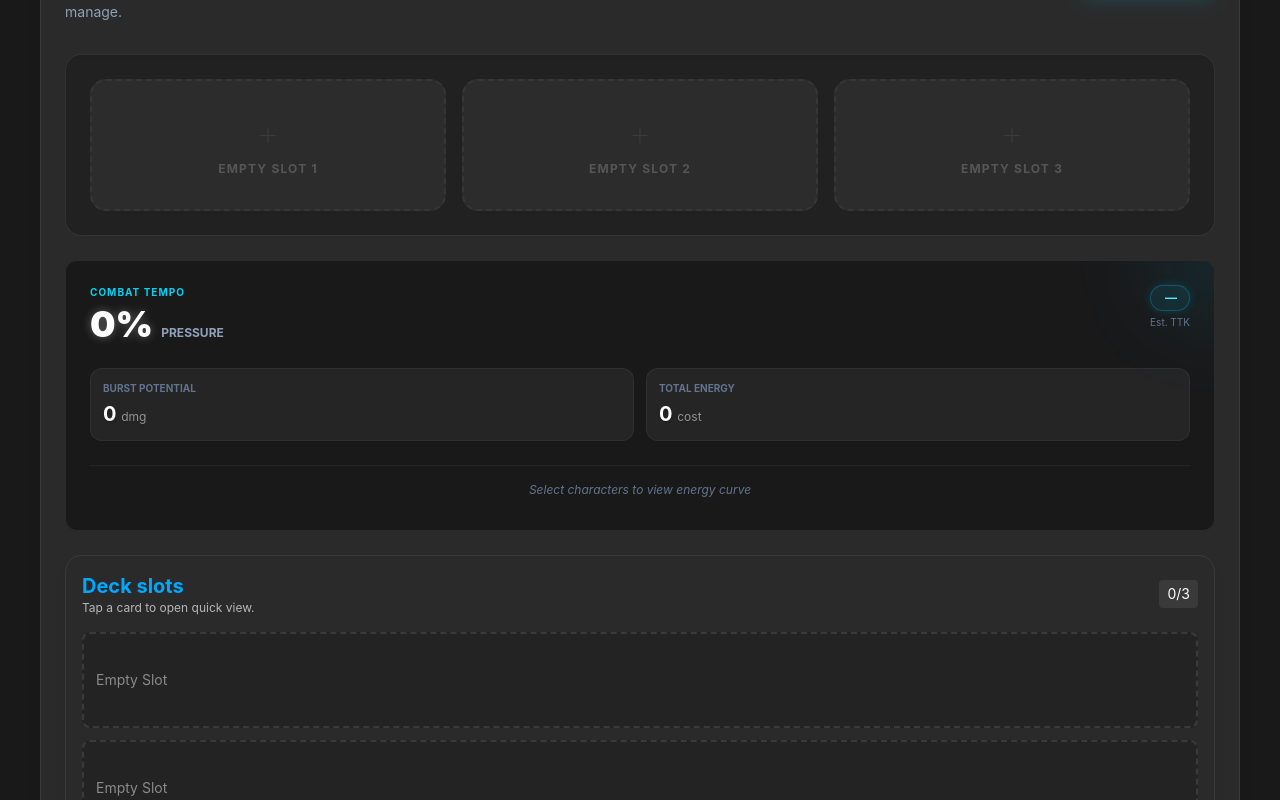
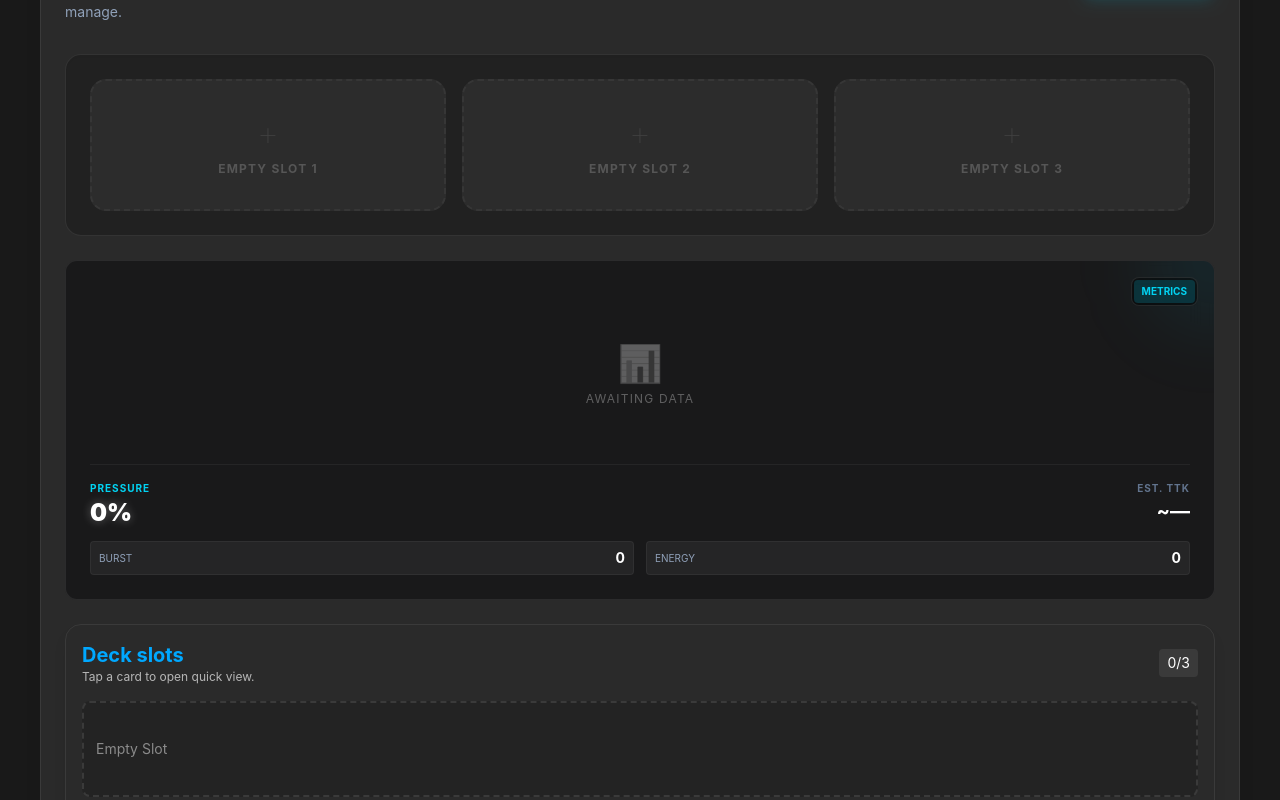
Before and after one commit to DylanElo/naruto-arena-app, a React (Vite) app: page / in a window 1280 px wide. Shown: the part 412-1212 px from the top of the page. Built offline with nearby package versions, Linux system fonts and the light colour scheme.

Commit message:
feat: Initialize application with character collection management, team building, and a new radar chart visualization.

```diff
--- a/src/App.jsx
+++ b/src/App.jsx
@@ -6,6 +6,7 @@ import { getSuggestions, analyzeTeam, recommendPartnersForMain } from './utils/r
 import CollectionManager from './components/CollectionManager'
 import CounterBuilder from './components/CounterBuilder'
 import MetaBuilder from './components/MetaBuilder'
+import TeamRadarChart from './components/visuals/TeamRadarChart'
 import { assetPath } from './utils/assetPath'
 import Header from './components/layout/Header'
 import { ENERGY_BG_COLORS } from './utils/colors'
@@ -316,48 +317,55 @@ function App() {
                     })}
                   </div>
 
-                  <div className="glass-panel p-6 flex flex-col gap-6 relative overflow-hidden group">
+                  <div className="glass-panel p-6 flex flex-col gap-6 relative overflow-hidden group min-h-[340px]">
                     <div className="absolute top-0 right-0 w-32 h-32 bg-cyan-500/10 rounded-full blur-2xl -translate-y-1/2 translate-x-1/2 pointer-events-none"></div>
 
-                    <div className="flex items-start justify-between relative z-10">
-                      <div>
-                        <p className="text-[10px] uppercase font-bold tracking-widest text-cyan-400 mb-1">Combat Tempo</p>
-                        <div className="flex items-baseline gap-2">
-                          <p className="text-4xl font-black text-white glow-text">{fullTeamAnalysis.tempo.pressureRating}%</p>
-                          <span className="text-xs text-slate-400 font-bold uppercase">Pressure</span>
+                    {/* View Toggle */}
+                    <div className="absolute top-4 right-4 z-20 flex bg-black/40 rounded-lg p-0.5 border border-white/10">
+                      <button
+                        className={`px-2 py-1 text-[10px] uppercase font-bold rounded transition-all ${!search ? 'bg-cyan-500/20 text-cyan-400 shadow-sm' : 'text-slate-500 hover:text-slate-300'}`}
+                        onClick={() => setSearch('')} // Using 'search' state hijack for this local toggle is bad practice but I'll stick to 'activeTab'-like logic if I had one. Actually, I can just show both or use a local state.
+                      // I do not have local state. I will show the Radar Chart ALWAYS if there is a team, and the Tempo Stats below it.
+                      // OR I can just split the view.
+                      >
+                        Metrics
+                      </button>
+                    </div>
+
+                    {/* Integrated View */}
+                    <div className="flex flex-col h-full relative z-10">
+                      {selectedTeam.length > 0 ? (
+                        <div className="flex-1 flex flex-col items-center justify-center -mt-4 mb-2">
+                          <TeamRadarChart roles={fullTeamAnalysis.roles} size={180} />
+                        </div>
+                      ) : (
+                        <div className="flex-1 flex flex-col items-center justify-center text-center opacity-30 mt-8 mb-8">
+                          <span className="text-4xl grayscale mb-2">📊</span>
+                          <p className="text-xs uppercase tracking-widest">Awaiting Data</p>
+                        </div>
+                      )}
+
+                      <div className="grid grid-cols-2 gap-3 text-sm pt-4 border-t border-white/5">
+                        <div>
+                          <p className="text-[10px] uppercase font-bold tracking-widest text-cyan-400 mb-0.5">Pressure</p>
+                          <p className="text-2xl font-black text-white glow-text">{fullTeamAnalysis.tempo.pressureRating}%</p>
+                        </div>
+                        <div className="text-right">
+                          <p className="text-[10px] uppercase font-bold tracking-widest text-slate-500 mb-0.5">Est. TTK</p>
+                          <p className="text-xl font-bold text-white">~{fullTeamAnalysis.tempo.estimatedKillTurns || '—'}</p>
                         </div>
                       </div>
-                      <div className="text-right">
-                        <div className="px-3 py-1 rounded-full bg-cyan-500/10 border border-cyan-500/30 text-cyan-300 text-xs font-bold shadow-[0_0_10px_rgba(6,182,212,0.2)]">
-                          {fullTeamAnalysis.tempo.estimatedKillTurns ? `~${fullTeamAnalysis.tempo.estimatedKillTurns} Turns` : '—'}
+
+                      <div className="grid grid-cols-2 gap-3 text-sm mt-3">
+                        <div className="bg-white/5 rounded px-2 py-1.5 border border-white/5 flex justify-between items-center">
+                          <span className="text-[10px] text-slate-400 uppercase">Burst</span>
+                          <span className="text-white font-bold">{fullTeamAnalysis.tempo.burstDamage}</span>
                         </div>
-                        <p className="text-[10px] text-slate-500 mt-1">Est. TTK</p>
+                        <div className="bg-white/5 rounded px-2 py-1.5 border border-white/5 flex justify-between items-center">
+                          <span className="text-[10px] text-slate-400 uppercase">Energy</span>
+                          <span className="text-white font-bold">{Object.values(teamAnalysis).reduce((a, b) => a + b, 0)}</span>
+                        </div>
                       </div>
-                    </div>
-
-                    <div className="grid grid-cols-2 gap-3 text-sm relative z-10">
-                      <div className="bg-white/5 rounded-xl p-3 border border-white/5 flex flex-col">
-                        <p className="text-slate-500 text-[10px] uppercase font-bold">Burst Potential</p>
-                        <p className="text-white text-xl font-bold mt-1 text-shadow-sm">{fullTeamAnalysis.tempo.burstDamage || 0} <span className="text-xs font-normal opacity-50">dmg</span></p>
-                      </div>
-                      <div className="bg-white/5 rounded-xl p-3 border border-white/5 flex flex-col">
-                        <p className="text-slate-500 text-[10px] uppercase font-bold">Total Energy</p>
-                        <p className="text-white text-xl font-bold mt-1 text-shadow-sm">{Object.values(teamAnalysis).reduce((a, b) => a + b, 0)} <span className="text-xs font-normal opacity-50">cost</span></p>
-                      </div>
-                    </div>
-
-                    <div className="flex gap-2 flex-wrap text-xs relative z-10 pt-2 border-t border-white/5">
-                      {Object.entries(teamAnalysis).map(([type, count]) => (
-                        count > 0 && (
-                          <span key={type} className={`px-2.5 py-1 rounded-md border flex items-center gap-1.5 ${ENERGY_BG_COLORS[type] || 'bg-slate-800'}`}>
-                            <span className="w-1.5 h-1.5 rounded-full bg-current"></span>
-                            <span className="font-bold">{count}</span>
-                          </span>
-                        )
-                      ))}
-                      {Object.values(teamAnalysis).every(v => v === 0) && (
-                        <span className="text-slate-500 italic text-xs w-full text-center py-2">Select characters to view energy curve</span>
-                      )}
                     </div>
                   </div>
                 </div>
--- /dev/null
+++ b/src/components/visuals/TeamRadarChart.jsx
@@ -0,0 +1,165 @@
+import React, { useMemo } from 'react';
+
+const TeamRadarChart = ({ roles, size = 200 }) => {
+    // Normalize logic: Max possible score per role is 15 (3 chars * 5 rating)
+    // We'll use 15 as the 100% baseline, but allow overflow if needed (though 15 is hard cap currently)
+    const MAX_VAL = 15;
+
+    const data = useMemo(() => {
+        const dps = Math.min(roles.dps || 0, MAX_VAL);
+        const tank = Math.min(roles.tank || 0, MAX_VAL);
+        const support = Math.min(roles.support || 0, MAX_VAL);
+        const control = Math.min(roles.control || 0, MAX_VAL);
+        return { Offense: dps, Defense: tank, Support: support, Control: control };
+    }, [roles]);
+
+    // Graph configuration
+    const center = size / 2;
+    const radius = size * 0.35; // Leave room for labels
+    const angleStep = (Math.PI * 2) / 4;
+
+    const axes = Object.keys(data);
+
+    // Helper to get coordinates
+    const getCoordinates = (value, index) => {
+        const angle = index * angleStep - Math.PI / 2; // Start from top
+        const r = (value / MAX_VAL) * radius;
+        return {
+            x: center + r * Math.cos(angle),
+            y: center + r * Math.sin(angle)
+        };
+    };
+
+    // Calculate polygon points
+    const points = axes.map((key, i) => {
+        const { x, y } = getCoordinates(data[key], i);
+        return `${x},${y}`;
+    }).join(' ');
+
+    // Calculate grid polygons (25%, 50%, 75%, 100%)
+    const gridLevels = [0.25, 0.5, 0.75, 1];
+
+    return (
+        <div className="relative flex flex-col items-center justify-center">
+            <svg width={size} height={size} className="overflow-visible">
+                <defs>
+                    <radialGradient id="radarGradient" cx="50%" cy="50%" r="50%" fx="50%" fy="50%">
+                        <stop offset="0%" stopColor="rgba(6, 182, 212, 0.4)" />
+                        <stop offset="100%" stopColor="rgba(6, 182, 212, 0.05)" />
+                    </radialGradient>
+                    <filter id="glow" x="-20%" y="-20%" width="140%" height="140%">
+                        <feGaussianBlur stdDeviation="3" result="coloredBlur" />
+                        <feMerge>
+                            <feMergeNode in="coloredBlur" />
+                            <feMergeNode in="SourceGraphic" />
+                        </feMerge>
+                    </filter>
+                </defs>
+
+                {/* Grid Lines */}
+                {gridLevels.map((level, i) => (
+                    <polygon
+                        key={i}
+                        points={axes.map((_, idx) => {
+                            const angle = idx * angleStep - Math.PI / 2;
+                            const r = radius * level;
+                            return `${center + r * Math.cos(angle)},${center + r * Math.sin(angle)}`;
+                        }).join(' ')}
+                        fill="none"
+                        stroke="rgba(255, 255, 255, 0.1)"
+                        strokeWidth="1"
+                        strokeDasharray={i === 3 ? "0" : "2 2"}
+                    />
+                ))}
+
+                {/* Axes Lines */}
+                {axes.map((_, i) => {
+                    const angle = i * angleStep - Math.PI / 2;
+                    const x = center + radius * Math.cos(angle);
+                    const y = center + radius * Math.sin(angle);
+                    return (
+                        <line
+                            key={i}
+                            x1={center}
+                            y1={center}
+                            x2={x}
+                            y2={y}
+                            stroke="rgba(255, 255, 255, 0.1)"
+                            strokeWidth="1"
+                        />
+                    );
+                })}
+
+                {/* Data Polygon */}
+                <polygon
+                    points={points}
+                    fill="url(#radarGradient)"
+                    stroke="#22d3ee" // Cyan-400
+                    strokeWidth="2"
+                    filter="url(#glow)"
+                    className="transition-all duration-700 ease-out"
+                />
+
+                {/* Data Points */}
+                {axes.map((key, i) => {
+                    const coords = getCoordinates(data[key], i);
+                    return (
+                        <circle
+                            key={i}
+                            cx={coords.x}
+                            cy={coords.y}
+                            r="3"
+                            fill="#22d3ee" // Cyan
+                            className="transition-all duration-700 ease-out"
+                        />
+                    );
+                })}
+
+                {/* Labels */}
+                {axes.map((key, i) => {
+                    const angle = i * angleStep - Math.PI / 2;
+                    // Push labels out a bit further than radius
+                    const labelRadius = radius + 20;
+                    const x = center + labelRadius * Math.cos(angle);
+                    const y = center + labelRadius * Math.sin(angle);
+
+                    // Text Anchor logic
+                    let textAnchor = 'middle';
+                    if (Math.abs(Math.cos(angle)) > 0.1) {
+                        // textAnchor = Math.cos(angle) > 0 ? 'start' : 'end'; // Not needed for pure diamond shape usually
+                    }
+
+                    return (
+                        <g key={key}>
+                            <text
+                                x={x}
+                                y={y}
+                                dy="0.35em"
+                                textAnchor={textAnchor}
+                                fill="var(--text-secondary)"
+                                fontSize="10"
+                                fontWeight="bold"
+                                className="uppercase tracking-wider shadow-black drop-shadow-md"
+                            >
+                                {key}
+                            </text>
+                            <text
+                                x={x}
+                                y={y + 12}
+                                dy="0.35em"
+                                textAnchor={textAnchor}
+                                fill="#22d3ee"
+                                fontSize="10"
+                                fontWeight="bold"
+                            >
+                                {Math.round((data[key] / MAX_VAL) * 100)}%
+                            </text>
+                        </g>
+                    );
+                })}
+            </svg>
+        </div>
+    );
+};
+
+export default TeamRadarChart;
```
